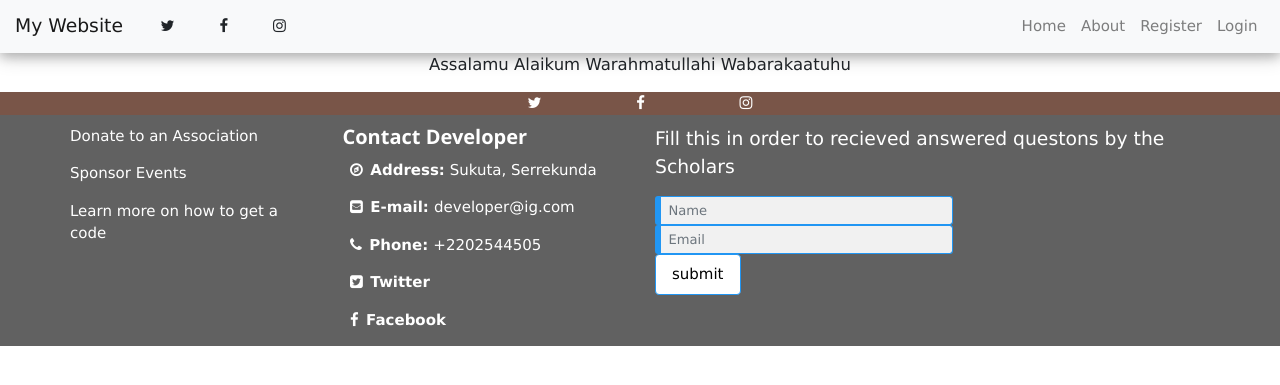
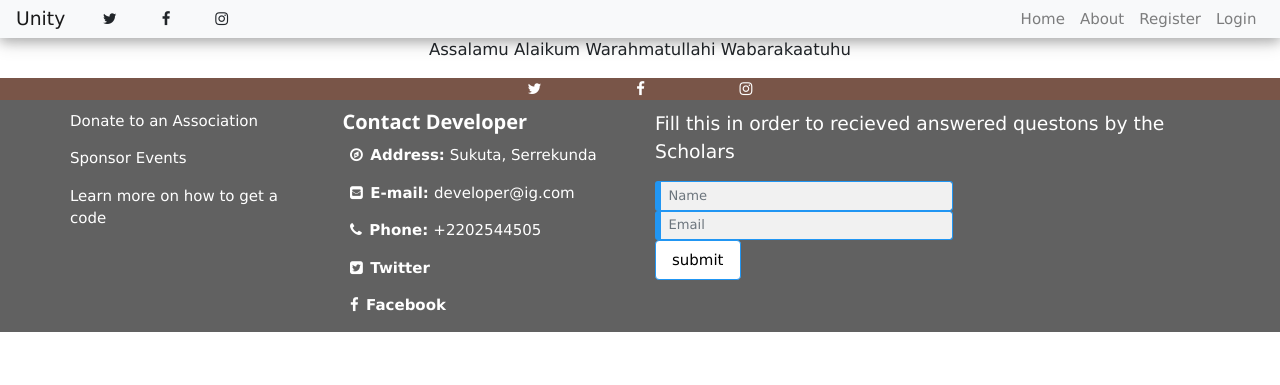
Before and after one commit to Anyass3/webapp, a Python web app: template templates/main/about.html in a window 1280 px wide. Shown: the top 385 px of the page. Run offline with Jinja, Linux system fonts and the light colour scheme; the template is opened without the code that fills it, so the values that code supplies are empty; some libraries are stand-ins or nearby versions.

Commit message:
merge corrected

```diff
--- a/templates/layout.html
+++ b/templates/layout.html
@@ -19,15 +19,15 @@
     {% if title %}
         <title>IG - {{ title }}</title>
     {% else %}
-        <title>Website</title>
+        <title>Unity</title>
     {% endif %}
   </head>
   <body>
 
 
         <!--  nav starting -->
-        <nav class="navbar m-auto navbar-expand-md navbar-light bg-light sticky-top w3-card-4">
-            <a class="navbar-brand" href="/">My Website</a>
+        <nav class="w3-container w-100 navbar m-auto navbar-expand-md navbar-light bg-light sticky-top w3-card-4">
+            <a class="navbar-brand" href="/">Unity</a>
 
             <button class="narbar-toggler d-md-none ml-auto" type="button" data-toggle="collapse" data-target='#navContent' aria-controls="navContent" aria-expanded="false" aria-label="Toggle navigation">
             <span class="navbar-toggler-icon"></span>
```
Also changed, not shown: README.md, templates/posts/user_posts.html (line endings or trailing spaces).
